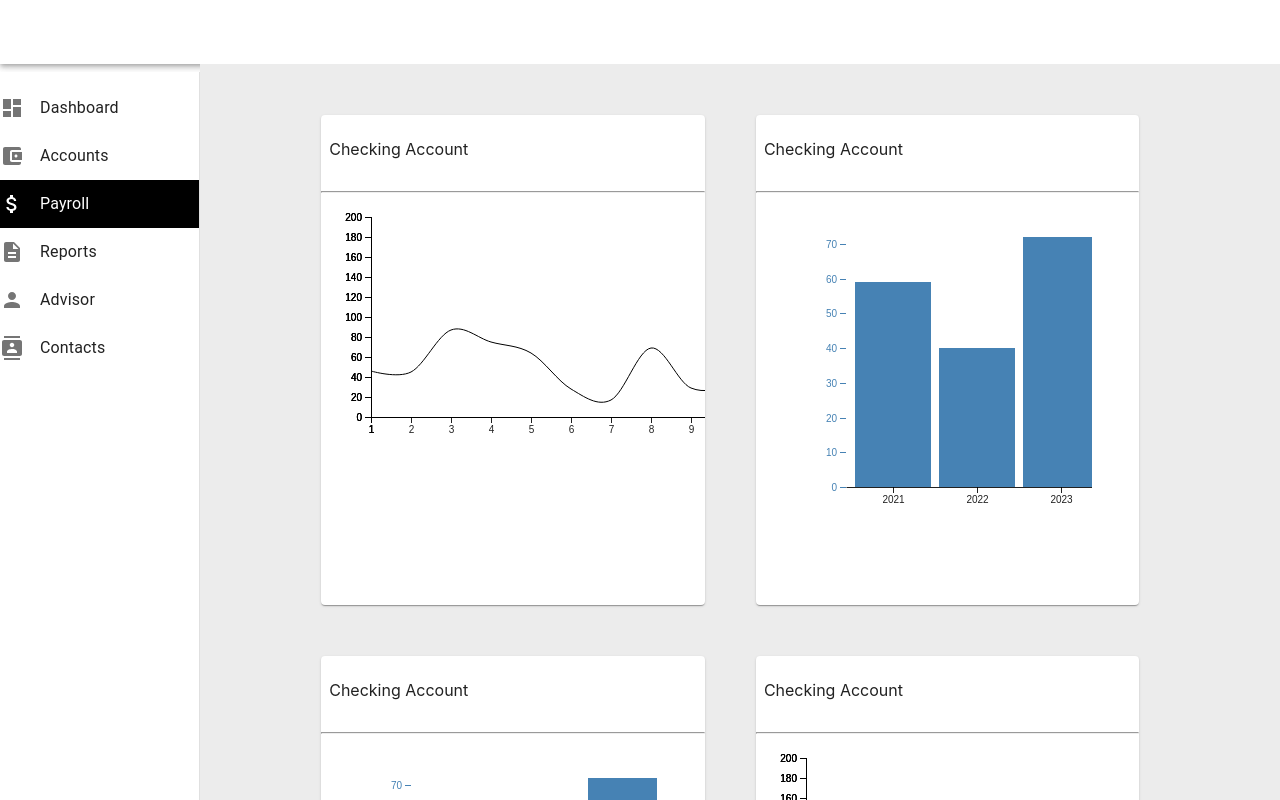
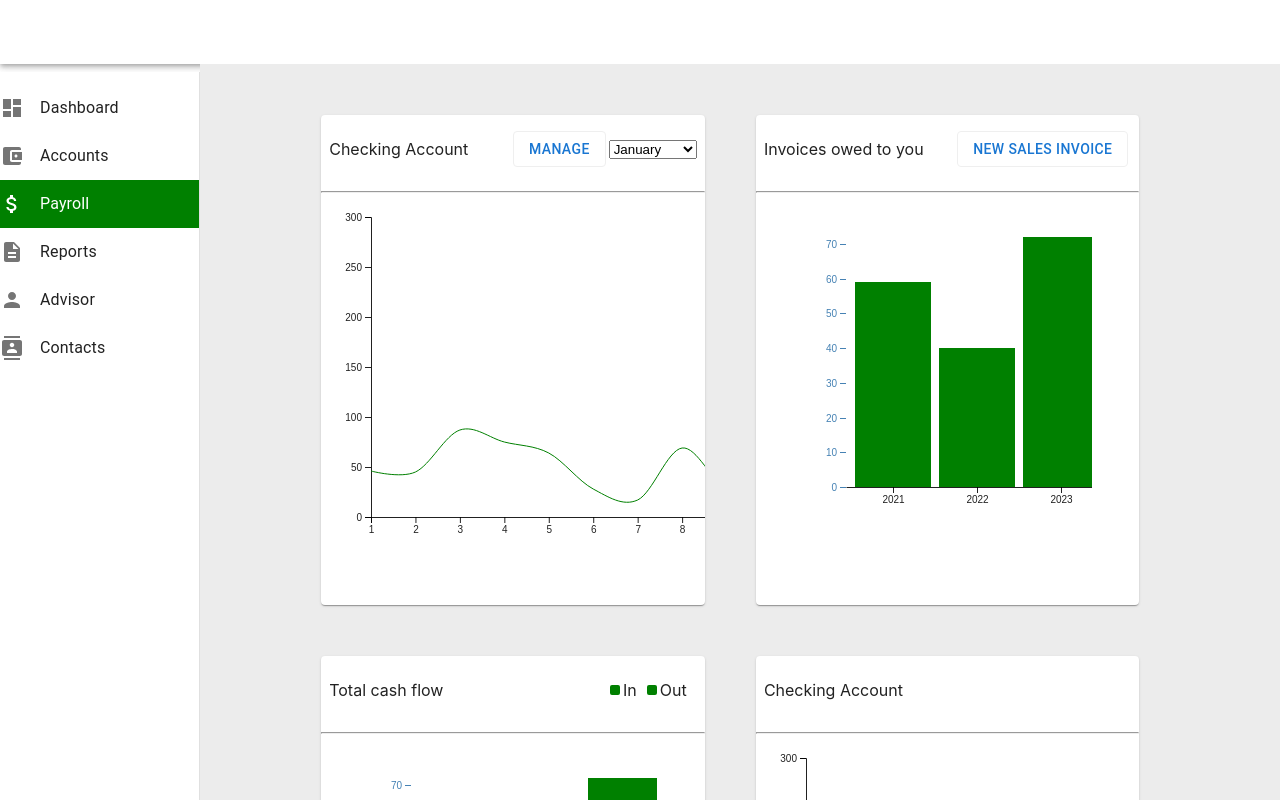
Before and after one commit to codebot-caffeine/assiduus, a React (Create React App) app: page /payroll in a window 1280 px wide. Shown: the top 800 px of the page. Built offline with nearby package versions, Linux system fonts and the light colour scheme.

Commit message:
popup added

```diff
--- a/src/charts/bar.js
+++ b/src/charts/bar.js
@@ -59,7 +59,7 @@ export const Bar = (props) => {
 
       svg
         .select(".plot-area")
-        .attr("fill", "steelblue")
+        .attr("fill", "green")
         .selectAll(".bar")
         .data(data)
         .join("rect")
--- a/src/charts/line.js
+++ b/src/charts/line.js
@@ -8,16 +8,17 @@ const Line = (props) => {
 
   useEffect(() => {
     // setting up svg
+    d3.select(svgRef.current).selectAll('*').remove();
     setData(props.lineData)
+
     const w = 400;
-    const h = 200;
+    const h = 300;
     const svg = d3
       .select(svgRef.current)
       .attr("width", h)
       .attr("height", h)
       .style("overflow", "visible")
       .style("background", "")
-
     // setting the scaleing
     // xscales
     const xScale = d3
@@ -40,9 +41,9 @@ const Line = (props) => {
       .ticks(1 + data.length)
       .tickFormat((i) => i + 1);
     const yAxis = d3.axisLeft(yScale).ticks(7);
+
     svg.append("g").call(xAxis).attr("transform", `translate(0,${h})`);
     svg.append("g").call(yAxis);
-
     // setting up the data for the svg
     svg
       .selectAll(".line")
@@ -50,7 +51,7 @@ const Line = (props) => {
       .join("path")
       .attr("d", (d) => generateScaledLine(d))
       .attr("fill", "none")
-      .attr("stroke", "black")
+      .attr("stroke", "green")
       .attr("x", (d, i) => i * (w / data.length))
       .attr("y", (d) => h - d * (h / 100))
       .attr("width", 0.8 * (w / data.length))
--- a/src/components/home.js
+++ b/src/components/home.js
@@ -5,9 +5,18 @@ import Line from "../charts/line";
 import "./home.css";
 
 //bootstrap cards
-import { Card, CardContent, CardActions } from "@mui/material";
+import { Card, CardContent, CardActions,Button } from "@mui/material";
+import Dialog from '@mui/material/Dialog';
+import DialogActions from '@mui/material/DialogActions';
+import DialogContent from '@mui/material/DialogContent';
+import DialogContentText from '@mui/material/DialogContentText';
+import DialogTitle from '@mui/material/DialogTitle';
+import Slide from '@mui/material/Slide';
 
-import Container from "react-bootstrap/Container";
+const Transition = React.forwardRef(function Transition(props, ref) {
+  return <Slide direction="up" ref={ref} {...props} />;
+});
+
 
 class Home extends React.Component {
   constructor(props) {
@@ -16,18 +25,30 @@ class Home extends React.Component {
     this.state = {
       barData: [],
       lineData: [],
+      months: [
+        'January', 'February', 'March', 'April', 'May', 'June', 'July', 'August', 'September', 'October', 'November', 'December'
+      ],
+      open:false
     };
   }
   componentDidMount() {
     this.setState({
       lineData: [],
+      barData:[]
     });
     this.updateData();
   }
 
+  handleClick = () => {
+   this.setState((prevState) =>({
+    open: prevState.open == false ? true : false
+   }))
+   console.log(this.state.open)
+  };
+
   getRandomNumbers() {
     let arr = [];
-    for (let i = 0; i < 11; i++) {
+    for (let i = 0; i <= 9; i++) {
       arr.push(this.randomNumber(Math.random(), Math.random()));
     }
     // console.log(arr)
@@ -47,7 +68,7 @@ class Home extends React.Component {
     return arr;
   }
 
-  updateData() {
+  updateData = () => {
     this.setState({
       lineData: this.getRandomNumbers(),
       barData: this.getRandomNumbersBardata(),
@@ -63,39 +84,25 @@ class Home extends React.Component {
   render() {
     return (
       <div className="home-div">
-        {/* <div className="home-div">
-              <div className="child-div">
-                <div className="paragraphblock">
-                  <p>Checking Account</p>
-                  <span></span>
-                </div>
-                <div>
-                  <Line lineData={this.state.lineData} />
-                </div>
-              </div>
-              <div className="child-div">
-                <Bar barData={this.state.barData} />
-              </div>
-              <div className="child-div">
-                <Bar barData={this.state.barData} />
-              </div>
-              <div className="child-div">
-              </div>
-            </div> */}
         <Card style={{width: "40%",margin:"2vw"}}>
-          <CardActions>
+          <CardActions style={{justifyContent:"space-between"}}>
             <p>Checking Account</p>
-            <span></span>
+            <div style={{justifyContent:"space-between"}}>
+              <Button variant="outlined" style={{marginRight:"3px",borderColor:"ButtonHighlight"}} onClick={this.updateData}>Manage</Button>
+               <select onChange={this.updateData}>
+                {this.state.months.map((e)=> (<option value={e}> {e}</option>))}
+               </select>
+            </div>
           </CardActions>
           <hr />
-          <CardContent style={{paddingLeft:"50px"}}>
+          <CardContent style={{paddingLeft:"50px",alignItems:"center"}}>
           <Line lineData={this.state.lineData} />
           </CardContent>
         </Card>
         <Card style={{width: "40%" ,margin:"2vw"}}>
-          <CardActions>
-            <p>Checking Account</p>
-            <span></span>
+          <CardActions style={{justifyContent:"space-between"}}>
+            <p>Invoices owed to you</p>
+            <Button variant="outlined" style={{marginRight:"3px",borderColor:"ButtonHighlight"}} onClick={this.handleClick}> New Sales Invoice</Button>
           </CardActions>
           <hr />
           <CardContent style={{paddingLeft:"50px"}}>
@@ -103,9 +110,20 @@ class Home extends React.Component {
           </CardContent>
         </Card>
         <Card style={{width: "40%" ,margin:"2vw"}}>
-          <CardActions>
-            <p>Checking Account</p>
-            <span></span>
+          <CardActions  style={{justifyContent:"space-between"}}>
+            <p>Total cash flow</p>
+            <div  style={{justifyContent:"space-between",display:"flex"}}>
+            <span style={{justifyContent:"space-between",display:"flex",alignItems:"center",marginRight:"10px"}}>
+              <div style={{height:"10px",width:"10px",borderRadius:"2px",backgroundColor:"green",marginRight:"3px"}}></div>
+              <p>In </p>
+            </span>
+
+            <span style={{justifyContent:"space-between",display:"flex",alignItems:"center",marginRight:"10px"}}>
+             <div style={{height:"10px",width:"10px",borderRadius:"2px",backgroundColor:"green",marginRight:"3px"}}></div>
+              <p>Out</p>
+            </span>
+            </div>
+
           </CardActions>
           <hr />
           <CardContent style={{paddingLeft:"50px"}}>
@@ -122,6 +140,27 @@ class Home extends React.Component {
           <Line lineData={this.state.lineData} />
           </CardContent>
         </Card>
+
+        {/* popup code */}
+        <Dialog
+        open={this.state.open}
+        TransitionComponent={Transition}
+        keepMounted
+        onClose={this.handleClick}
+        aria-describedby="alert-dialog-slide-description"
+      >
+        <DialogTitle>{"Use Google's location service?"}</DialogTitle>
+        <DialogContent>
+          <DialogContentText id="alert-dialog-slide-description">
+            Let Google help apps determine location. This means sending anonymous
+            location data to Google, even when no apps are running.
+          </DialogContentText>
+        </DialogContent>
+        <DialogActions>
+          <Button onClick={this.handleClick}>Disagree</Button>
+          <Button onClick={this.handleClick}>Agree</Button>
+        </DialogActions>
+      </Dialog>
       </div>
     );
   }
--- a/src/navbar/navbar.js
+++ b/src/navbar/navbar.js
@@ -24,7 +24,7 @@ function Header() {
         let Icon = primary === "Dashboard" ? DashboardIcon :  primary === "Accounts" ? AccountBalanceWalletIcon : primary === "Payroll" ? AttachMoneyIcon
         :  primary === "Reports" ? DescriptionIcon : primary === "Advisor" ? PersonIcon:primary === "Contacts" ? ContactsIcon: DashboardIcon
         return(
-        <div style={{display:"flex",background:to === location.pathname ? "black" : "",color:to === location.pathname ? "white" : ""}}>
+        <div style={{display:"flex",background:to === location.pathname ? "green" : "",color:to === location.pathname ? "white" : ""}}>
         <ListItemIcon>
         <Icon
               style={to === location.pathname ? { color: "white" } : {}}
```
